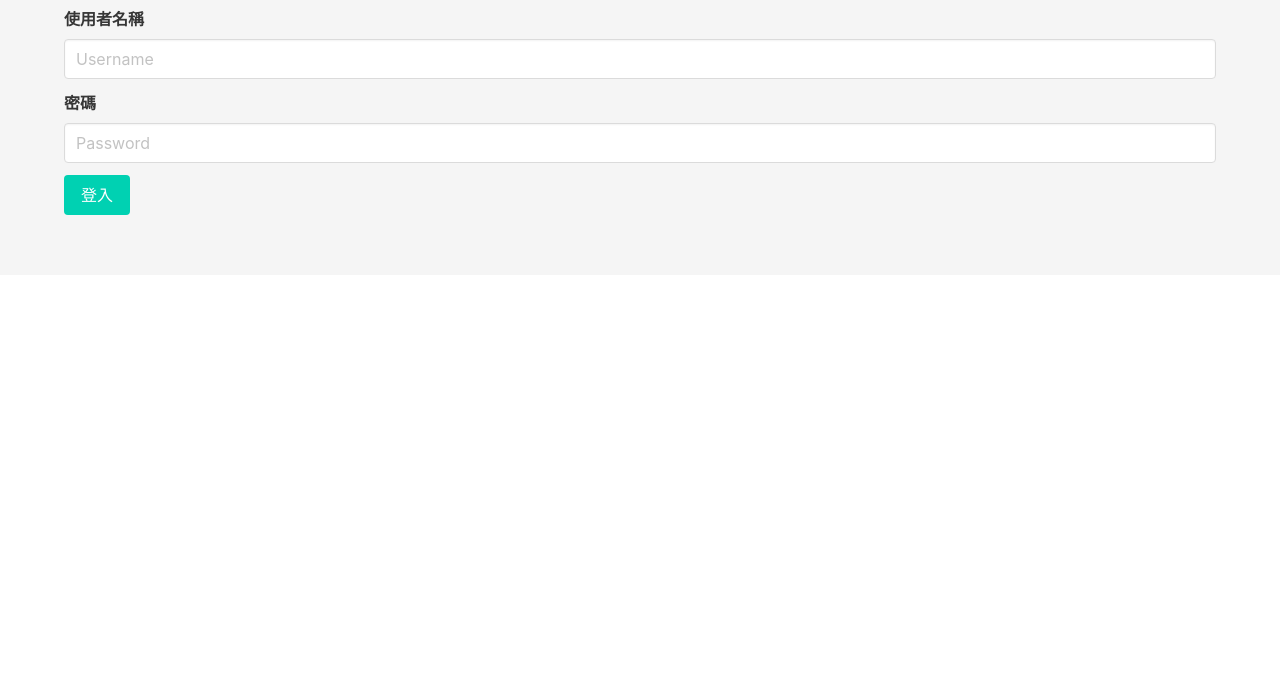
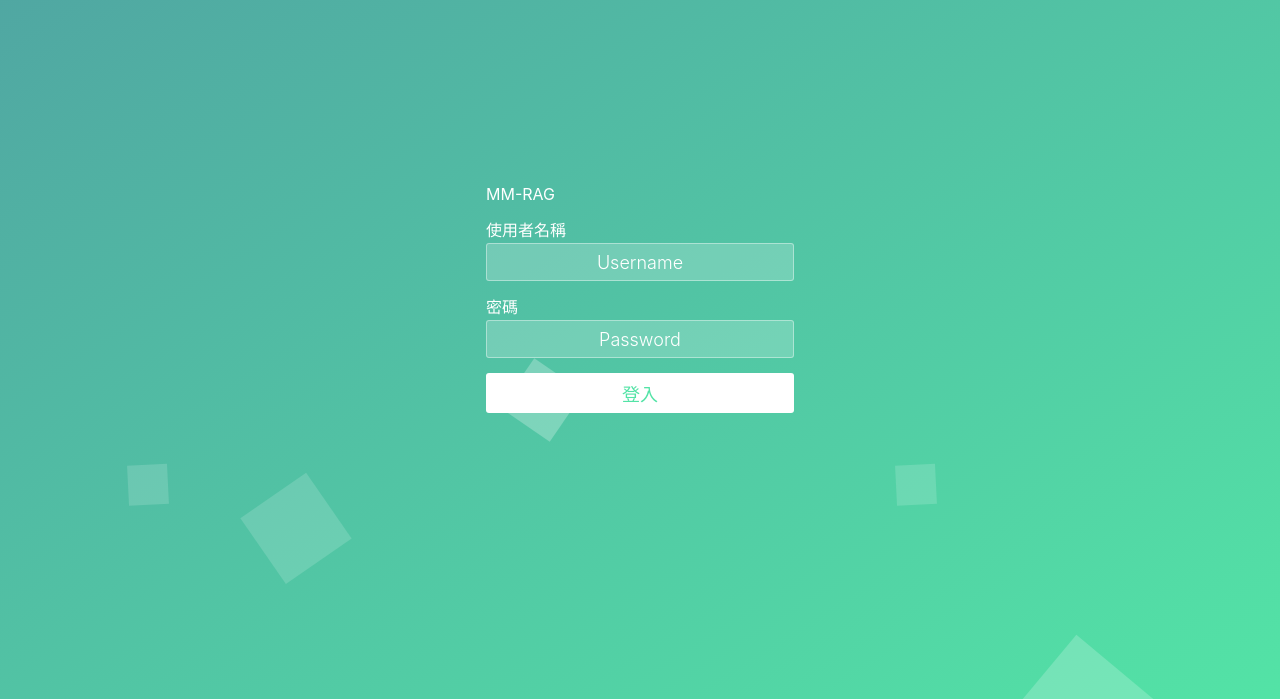
Before and after one commit to shuzen001/mm-rag, a plain HTML site: page frontend/index.html in a window 1280 px wide. Shown: the part 101-800 px from the top of the page. Drawn offline with nearby package versions, Linux system fonts and the light colour scheme.

Commit message:
Improve login page and embed chat

```diff
--- a/frontend/app.js
+++ b/frontend/app.js
@@ -45,21 +45,6 @@ document.getElementById('upload-btn').addEventListener('click', async () => {
     refreshFiles();
 });
 
-document.getElementById('send-btn').addEventListener('click', async () => {
-    const input = document.getElementById('chat-input');
-    const q = input.value.trim();
-    if (!q) return;
-    addChat('我', q);
-    input.value = '';
-    const res = await fetch('/mm_rag/query', {
-        method: 'POST',
-        headers: { 'Content-Type': 'application/json', authorization: token },
-        body: JSON.stringify({ query: q })
-    });
-    const data = await res.json();
-    addChat('系統', data.answer);
-});
-
 async function refreshFiles() {
     const res = await fetch('/mm_rag/processing-status', {
         headers: { authorization: token }
@@ -75,14 +60,6 @@ async function refreshFiles() {
     });
 }
 
-function addChat(sender, text) {
-    const chatLog = document.getElementById('chat-log');
-    const div = document.createElement('div');
-    div.innerHTML = `<strong>${sender}:</strong> ${text}`;
-    chatLog.appendChild(div);
-    chatLog.scrollTop = chatLog.scrollHeight;
-}
-
 setInterval(() => {
     if (token) refreshFiles();
 }, 5000);
--- a/frontend/index.html
+++ b/frontend/index.html
@@ -8,28 +8,30 @@
     <link rel="stylesheet" href="style.css">
 </head>
 <body>
-<section class="section" id="login-section">
-    <div class="container">
-        <h1 class="title">登入</h1>
-        <div class="field">
-            <label class="label">使用者名稱</label>
-            <div class="control">
-                <input class="input" type="text" id="username" placeholder="Username">
-            </div>
-        </div>
-        <div class="field">
-            <label class="label">密碼</label>
-            <div class="control">
-                <input class="input" type="password" id="password" placeholder="Password">
-            </div>
-        </div>
-        <div class="field">
-            <div class="control">
-                <button class="button is-primary" id="login-btn">登入</button>
-            </div>
-        </div>
-        <p class="help is-danger" id="login-error" style="display:none"></p>
+<section id="login-section" class="login-page7 section">
+    <div class="login-page7-inner">
+        <article>
+            <header>
+                <div><span>MM-RAG</span></div>
+            </header>
+            <label>
+                <span class="login-page7-label">使用者名稱</span>
+                <input type="text" id="username" placeholder="Username">
+            </label>
+            <label>
+                <span class="login-page7-label">密碼</span>
+                <input type="password" id="password" placeholder="Password">
+            </label>
+            <section>
+                <button id="login-btn">登入</button>
+            </section>
+            <p class="help is-danger" id="login-error" style="display:none"></p>
+        </article>
     </div>
+    <ul class="login-page7-bubbles">
+        <li></li><li></li><li></li><li></li><li></li>
+        <li></li><li></li><li></li><li></li><li></li>
+    </ul>
 </section>
 <section class="section" id="main-section" style="display:none">
     <div class="container">
@@ -55,17 +57,13 @@
                 <tbody></tbody>
             </table>
         </div>
-        <div id="chat-area" class="box">
-            <h2 class="subtitle">QA 聊天室</h2>
-            <div id="chat-log" style="height:300px; overflow-y:auto; border:1px solid #ddd; padding:10px; margin-bottom:10px"></div>
-            <div class="field has-addons">
-                <div class="control is-expanded">
-                    <input class="input" type="text" id="chat-input" placeholder="輸入問題...">
-                </div>
-                <div class="control">
-                    <button class="button is-info" id="send-btn">送出</button>
-                </div>
-            </div>
+        <div id="chat-area" class="box" style="padding:0">
+            <iframe
+                src="http://localhost/chatbot/zDAZ0GYT5OhdjSuD"
+                style="width: 100%; height: 100%; min-height: 700px"
+                frameborder="0"
+                allow="microphone">
+            </iframe>
         </div>
     </div>
 </section>
--- a/frontend/style.css
+++ b/frontend/style.css
@@ -1,2 +1,155 @@
 body { background-color: #f5f5f5; }
 #chat-log { background-color: #fff; }
+
+/* Login page styles adapted from react-login-page page7 */
+.login-page7 {
+  --gap: 15px;
+  --login-line-height: 1.2;
+  --login-bg: #50a3a2;
+  --login-linear-gradien: linear-gradient(to bottom right, #50a3a2 0%, #53e3a6 100%);
+  --login-color: #fff;
+  --login-input: #fff;
+  --login-input-bg: rgba(255, 255, 255, 0.2);
+  --login-input-placeholder: #fff;
+  --login-input-placeholder-active: #53e3a6;
+  --login-input-border: rgba(255, 255, 255, 0.4);
+  --login-input-bg-hover: rgba(255, 255, 255, 0.4);
+  --login-btn: #53e3a6;
+  --login-btn-bg: #fff;
+  --login-btn-focus: white;
+  --login-btn-hover: #53e3a6;
+  --login-btn-active: #1aa97d;
+  --login-footer: #ffffff99;
+  line-height: var(--login-line-height);
+  color: var(--login-color);
+  background-color: var(--login-bg);
+  background: var(--login-linear-gradien);
+  min-height: 100vh;
+  display: flex;
+  justify-content: center;
+  align-items: center;
+  flex-direction: column;
+  position: relative;
+  box-sizing: border-box;
+}
+
+.login-page7-inner > article {
+  border-radius: 10px;
+  margin: 2rem 0;
+  gap: var(--gap);
+  display: flex;
+  flex-direction: column;
+  position: relative;
+  z-index: 3;
+}
+
+.login-page7-inner label {
+  display: flex;
+  flex-direction: column;
+  gap: var(--gap);
+  position: relative;
+}
+
+.login-page7-label {
+  margin-bottom: 6px;
+  position: absolute;
+  left: 0;
+  top: 2px;
+}
+
+.login-page7-label + input {
+  margin-top: 24px;
+}
+
+.login-page7-inner input {
+  appearance: none;
+  outline: 0;
+  border: 1px solid var(--login-input-border);
+  background: var(--login-input-bg);
+  width: 100%;
+  height: 38px;
+  border-radius: 3px;
+  padding: 0 15px;
+  text-align: center;
+  font-size: 18px;
+  color: var(--login-input);
+  transition-duration: 0.25s;
+  font-weight: 300;
+}
+
+.login-page7-inner input:focus {
+  background-color: var(--login-btn-focus);
+  color: var(--login-btn);
+}
+
+.login-page7-inner input:not(:focus):hover {
+  background-color: var(--login-input-bg-hover);
+}
+
+.login-page7-inner input::placeholder {
+  color: var(--login-input-placeholder);
+}
+
+.login-page7-inner section {
+  display: flex;
+  gap: var(--gap);
+}
+
+.login-page7-inner section > button {
+  cursor: pointer;
+  min-width: 80px;
+  text-transform: uppercase;
+  border: 0;
+  transition: background-color 300ms;
+  width: 100%;
+  background-color: var(--login-btn-bg);
+  color: var(--login-btn);
+  padding: 7px 0;
+  font-size: 18px;
+  border-radius: 3px;
+}
+
+.login-page7-inner section > button:hover:not(:disabled) {
+  background-color: var(--login-btn-hover);
+  color: var(--login-color);
+}
+
+.login-page7-bubbles {
+  overflow: hidden;
+  position: absolute;
+  top: 0;
+  left: 0;
+  width: 100%;
+  height: 100%;
+  z-index: 1;
+  padding: 0;
+  margin: 0;
+}
+
+.login-page7-bubbles li {
+  position: absolute;
+  list-style: none;
+  display: block;
+  width: 40px;
+  height: 40px;
+  background-color: rgba(255, 255, 255, 0.15);
+  bottom: -160px;
+  animation: login-page7-square 25s infinite;
+  transition-timing-function: linear;
+}
+
+.login-page7-bubbles li:nth-child(1) { left: 10%; }
+.login-page7-bubbles li:nth-child(2) { left: 20%; width: 80px; height: 80px; animation-delay: 2s; animation-duration: 17s; }
+.login-page7-bubbles li:nth-child(3) { left: 25%; animation-delay: 4s; }
+.login-page7-bubbles li:nth-child(4) { left: 40%; width: 60px; height: 60px; animation-duration: 22s; background-color: rgba(255,255,255,0.25); }
+.login-page7-bubbles li:nth-child(5) { left: 70%; }
+.login-page7-bubbles li:nth-child(6) { left: 80%; width: 120px; height: 120px; animation-delay: 3s; background-color: rgba(255,255,255,0.2); }
+.login-page7-bubbles li:nth-child(7) { left: 32%; width: 160px; height: 160px; animation-delay: 7s; }
+.login-page7-bubbles li:nth-child(8) { left: 55%; width: 20px; height: 20px; animation-delay: 15s; animation-duration: 40s; }
+.login-page7-bubbles li:nth-child(9) { left: 25%; width: 10px; height: 10px; animation-delay: 2s; animation-duration: 40s; background-color: rgba(255,255,255,0.3); }
+.login-page7-bubbles li:nth-child(10) { left: 90%; width: 160px; height: 160px; animation-delay: 11s; }
+
+@keyframes login-page7-square {
+  0% { transform: translateY(0); }
+  100% { transform: translateY(-1200px) rotate(600deg); }
+}
```
Also changed, not shown: 1 other file.
